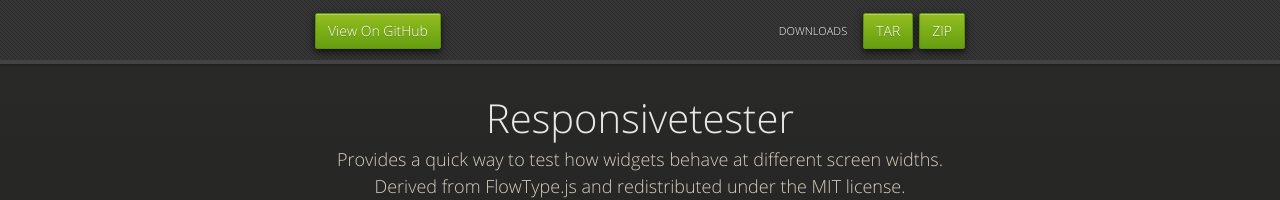
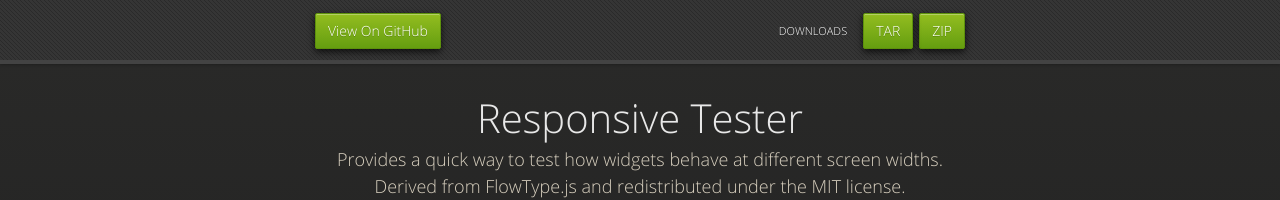
Before and after one commit to widged/ResponsiveTester, a plain HTML site: page index.html in a window 1280 px wide. Shown: the top 200 px of the page. Drawn offline with nearby package versions, Linux system fonts and the light colour scheme.

Commit message:
wordsmything

```diff
--- a/index.html
+++ b/index.html
@@ -26,7 +26,7 @@
 
       <section>
         <div id="title">
-          <h1>Responsivetester</h1>
+          <h1>Responsive Tester</h1>
           <p>Provides a quick way to test how widgets behave at different screen widths. Derived from FlowType.js and redistributed under the MIT license.</p>
           <hr>
           <span class="credits left">Project maintained by <a href="https://github.com/widged">widged</a></span>
```
